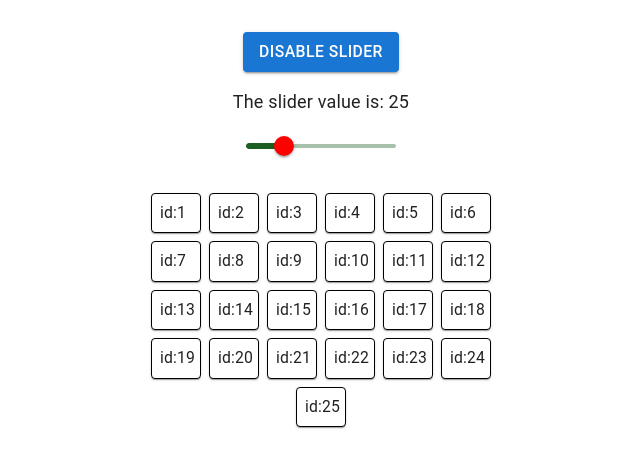
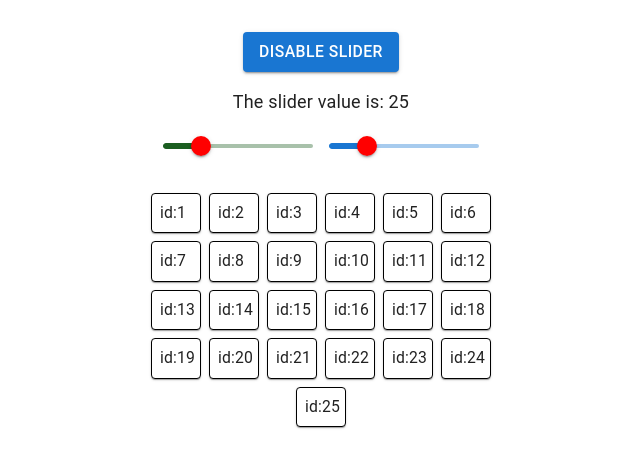
Before and after one commit to mad1982max/react-vite, a React (Vite) app: page / in a window 1280 px wide. Shown: the top 468 px of the page, without its empty margins (319-959 px from the left). Built offline with nearby package versions, Linux system fonts and the light colour scheme.

Commit message:
added 2nd slider

```diff
--- a/src/components/CustomSlider/CustomSlider.tsx
+++ b/src/components/CustomSlider/CustomSlider.tsx
@@ -1,39 +1,47 @@
 import { Button, Slider, Stack, Typography } from "@mui/material";
 import { use } from "react";
 import { AppContext } from "../../context/sliderContext";
+import { MAX_SLIDER_VALUE, stylesCustom, stylesDefault } from "./helper";
+import styled from "@emotion/styled";
+
+const StyledSlider = styled(Slider)(stylesCustom);
 
 export const CustomSlider = () => {
     const { sliderValue, setSliderValue, isSliderDisabled, setIsSliderDisabled } = use(AppContext);
 
-    return <Stack spacing={2} alignItems="center">
-        <Button variant="contained" color="primary" onClick={() => {
-            setIsSliderDisabled(!isSliderDisabled);
-        }}>
-            {isSliderDisabled ? 'Enable Slider' : 'Disable Slider'}
+    return (
+        <Stack spacing={2} alignItems="center">
+            <Button
+                variant="contained"
+                color="primary"
+                onClick={() => setIsSliderDisabled(!isSliderDisabled)}
+            >
+                {isSliderDisabled ? "Enable Slider" : "Disable Slider"}
             </Button>
+
             <Typography variant="body1">
                 {`The slider value is: ${sliderValue}`}
             </Typography>
-        <Slider disabled={isSliderDisabled} sx={{
-            width: '150px',
-            color: 'success.dark',
-            "& .MuiSlider-thumb": {
-                backgroundColor: 'red',
-                ":hover": { backgroundColor: 'green' },
-                ":active": { backgroundColor: 'red' },
-                ":focus": { backgroundColor: 'pink' },
-            },
-            "&.Mui-disabled": {
-                "& .MuiSlider-thumb": {
-                    backgroundColor: 'pink',
-                },
-                "& .MuiSlider-track": {
-                    backgroundColor: 'pink',
-                },
-                "& .MuiSlider-rail": {
-                    backgroundColor: 'pink',
-                },
+
+            <Stack spacing={2} direction="row" alignItems="center">
+                <Slider
+                    disabled={isSliderDisabled}
+                    sx={stylesDefault}
+                    value={sliderValue}
+                    max={MAX_SLIDER_VALUE}
+                    onChange={(_e: Event, newValue: number | number[]) =>
+                        setSliderValue(newValue as number)
                     }
-        }} value={sliderValue} max={100} onChange={(_e: Event, newValue: number | number[]) => setSliderValue(newValue as number)} />
+                />
+                <StyledSlider
+                    disabled={isSliderDisabled}
+                    value={sliderValue}
+                    max={MAX_SLIDER_VALUE}
+                    onChange={(_e: Event, newValue: number | number[]) =>
+                        setSliderValue(newValue as number)
+                    }
+                />
             </Stack>
-}
+        </Stack>
+    );
+};
--- /dev/null
+++ b/src/components/CustomSlider/helper.ts
@@ -0,0 +1,45 @@
+export const MAX_SLIDER_VALUE = 100;
+
+export const stylesDefault = {
+    width: '150px',
+    color: 'success.dark',
+    "& .MuiSlider-thumb": {
+        backgroundColor: 'red',
+        ":hover": { backgroundColor: 'green' },
+        ":active": { backgroundColor: 'red' },
+        ":focus": { backgroundColor: 'pink' },
+    },
+    "&.Mui-disabled": {
+        "& .MuiSlider-thumb": {
+            backgroundColor: 'pink',
+        },
+        "& .MuiSlider-track": {
+            backgroundColor: 'pink',
+        },
+        "& .MuiSlider-rail": {
+            backgroundColor: 'pink',
+        },
+    }
+}
+
+export const stylesCustom = {
+    width: '150px',
+    color: 'success.dark',
+    "& .MuiSlider-thumb": {
+        backgroundColor: 'red',
+        ":hover": { backgroundColor: 'orange' },
+        ":active": { backgroundColor: 'red' },
+        ":focus": { backgroundColor: 'pink' },
+    },
+    "&.Mui-disabled": {
+        "& .MuiSlider-thumb": {
+            backgroundColor: 'orange',
+        },
+        "& .MuiSlider-track": {
+            backgroundColor: 'orange',
+        },
+        "& .MuiSlider-rail": {
+            backgroundColor: 'orange',
+        },
+    }
+}
```
Lines whose indentation alone changed are shown as unchanged.
